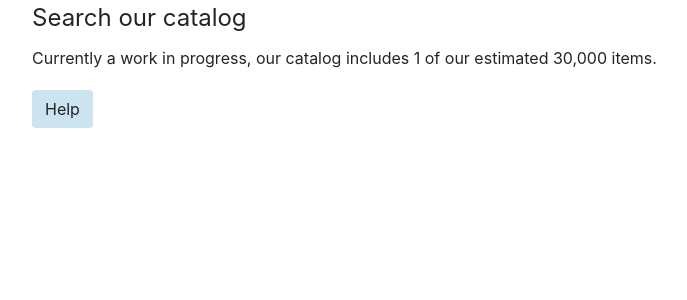
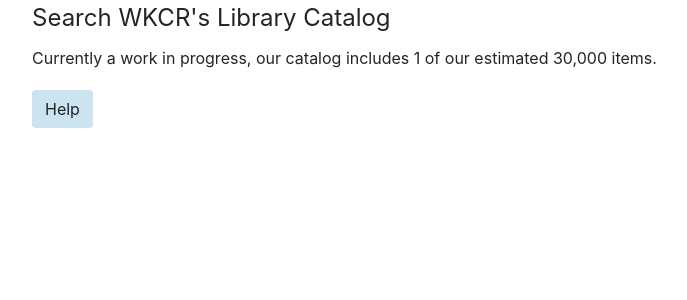
Before and after one commit to jkapilian/wkcr-catalog, a Flask app: template app/templates/home.html in a window 1280 px wide. Shown: the part 56-356 px from the top of the page, without its empty margins (53-740 px from the left). Run offline with Flask 2, Linux system fonts and the light colour scheme; the template is opened without the code that fills it: most values are stand-ins (such as "Sample title", 1, 10 or a date in 2020); some libraries are stand-ins or nearby versions.

Commit message:
slight title change test

```diff
--- a/app/templates/home.html
+++ b/app/templates/home.html
@@ -4,7 +4,7 @@
 
 <div class="container">
     <!-- now with CICD! -->
-    <div class="row title">Search our catalog</div>
+    <div class="row title">Search WKCR's Library Catalog</div>
     <div class="row result">Currently a work in progress, our catalog includes {{length}} of our estimated 30,000 items.</div>
 
     <!-- Button trigger modal -->
```
